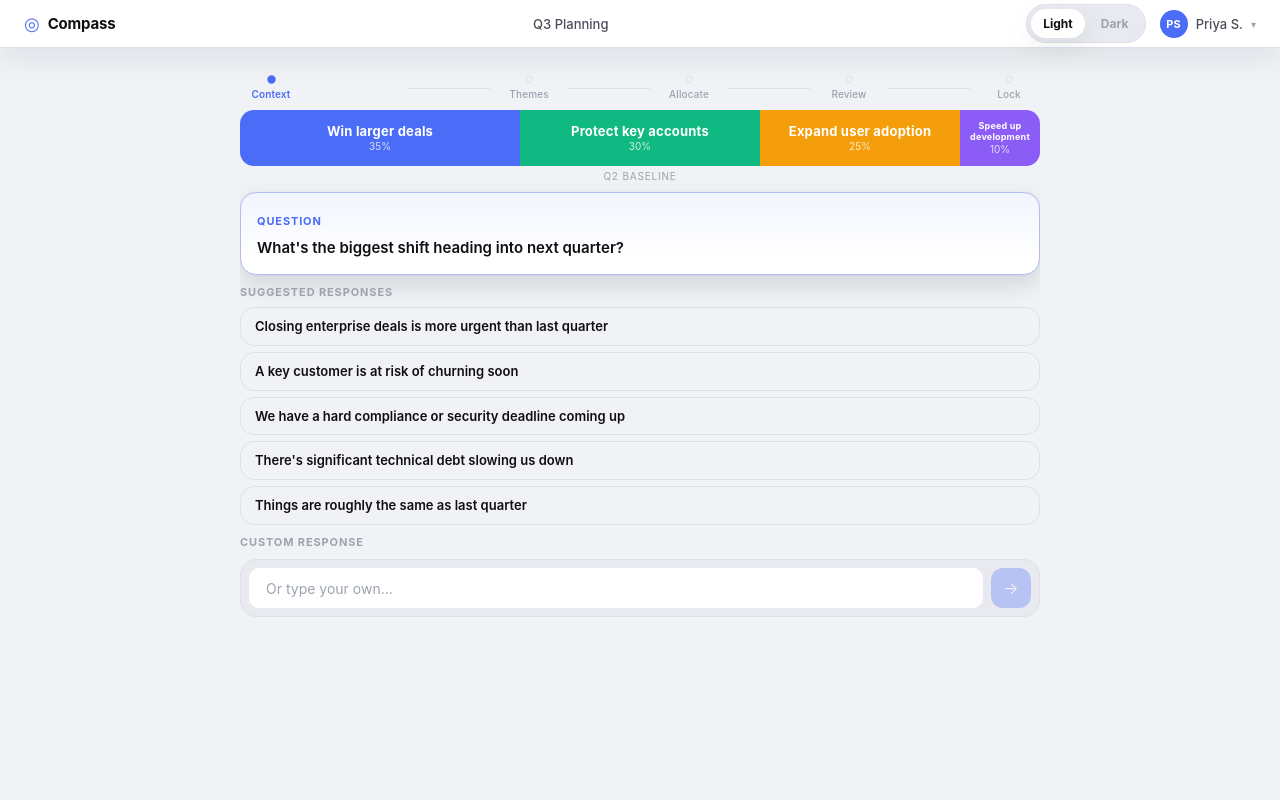
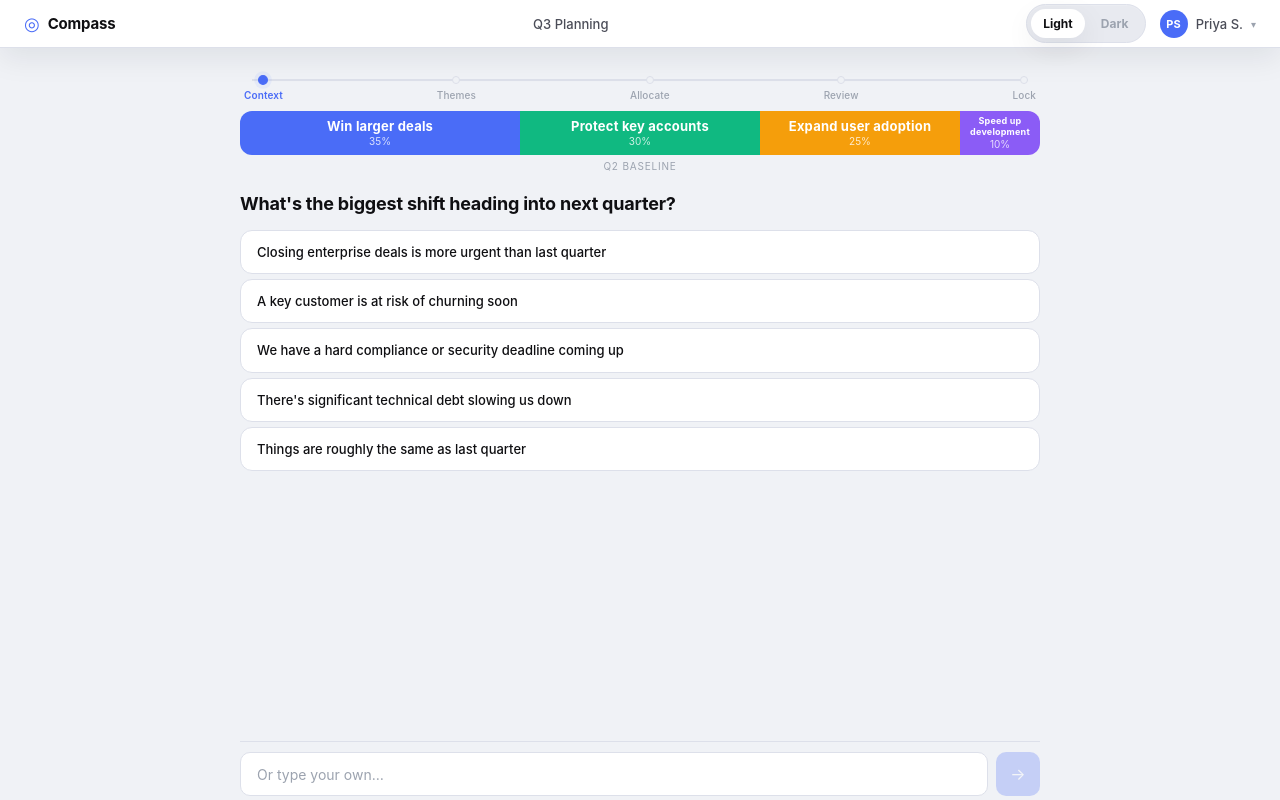
Before and after one commit to bharatlodha26/orbit-v3, a React (Vite) app: page / in a window 1280 px wide. Both pictures are taken after a click on the element 640 px from the left and 410 px from the top of the page. Built offline with nearby package versions, Linux system fonts and the light colour scheme.

Commit message:
Fixing codex mess

```diff
--- a/src/components/PlanningProgress.tsx
+++ b/src/components/PlanningProgress.tsx
@@ -2,11 +2,11 @@ import { motion } from 'framer-motion';
 import type { PlanningStep } from '../types';
 
 const STEPS: { id: PlanningStep; label: string }[] = [
-  { id: 'context', label: 'Context' },
-  { id: 'themes', label: 'Themes' },
+  { id: 'context',  label: 'Context'  },
+  { id: 'themes',   label: 'Themes'   },
   { id: 'allocate', label: 'Allocate' },
-  { id: 'review', label: 'Review' },
-  { id: 'lock', label: 'Lock' },
+  { id: 'review',   label: 'Review'   },
+  { id: 'lock',     label: 'Lock'     },
 ];
 
 interface PlanningProgressProps {
@@ -15,48 +15,34 @@ interface PlanningProgressProps {
   onStepClick: (step: PlanningStep) => void;
 }
 
-export function PlanningProgress({
-  currentStep,
-  completedSteps,
-  onStepClick,
-}: PlanningProgressProps) {
-  const currentIdx = STEPS.findIndex(step => step.id === currentStep);
+export function PlanningProgress({ currentStep, completedSteps, onStepClick }: PlanningProgressProps) {
+  return (
+    <nav className="planning-progress" aria-label="Planning steps">
+      <div className="planning-progress-steps">
+        {STEPS.map((step) => {
+          const isCompleted = completedSteps.includes(step.id);
+          const isCurrent   = step.id === currentStep;
+          const state       = isCurrent ? 'current' : isCompleted ? 'completed' : 'pending';
 
           return (
-    <div className="planning-progress">
-      <div className="planning-progress-steps" role="list">
-        {STEPS.map((step, index) => {
-          const isCompleted = completedSteps.includes(step.id);
-          const isCurrent = step.id === currentStep;
-          const isClickable = isCompleted;
-
-          return (
-            <div key={step.id} className="planning-progress-step-wrapper" role="listitem">
-              {index > 0 && (
-                <div
-                  className="planning-progress-line"
-                  data-active={index <= currentIdx || undefined}
-                />
-              )}
             <button
+              key={step.id}
               className="planning-progress-step"
-                data-state={isCurrent ? 'current' : isCompleted ? 'completed' : 'pending'}
-                onClick={() => isClickable && onStepClick(step.id)}
-                disabled={!isClickable && !isCurrent}
+              data-state={state}
+              onClick={() => isCompleted && onStepClick(step.id)}
+              disabled={!isCompleted && !isCurrent}
               aria-current={isCurrent ? 'step' : undefined}
-                title={step.label}
             >
               <motion.span
                 className="planning-progress-dot"
-                  animate={{ scale: isCurrent ? 1.2 : 1 }}
+                animate={{ scale: isCurrent ? 1.25 : 1 }}
                 transition={{ type: 'spring', stiffness: 400, damping: 20 }}
               />
               <span className="planning-progress-label">{step.label}</span>
             </button>
-            </div>
           );
         })}
       </div>
-    </div>
+    </nav>
   );
 }
--- a/src/index.css
+++ b/src/index.css
@@ -279,45 +279,34 @@ h1,h2,h3,h4 { font-weight: 700; }
 
 /* ─── Planning progress stepper ──────────────────────────── */
 .planning-progress {
-  display: flex;
   width: 100%;
-  padding-bottom: 2px;
-}
-
-@media (max-height: 860px) {
-  .planning-progress {
-    padding-bottom: 0;
-  }
+  flex-shrink: 0;
 }
 
 .planning-progress-steps {
-  display: flex;
-  align-items: center;
+  position: relative;
+  display: flex;
+  justify-content: space-between;
+  align-items: flex-start;
   width: 100%;
-  gap: 0;
-}
-
-.planning-progress-step-wrapper {
-  display: flex;
-  align-items: center;
-  flex: 1;
-  min-width: 0;
-}
-
-.planning-progress-line {
-  flex: 1;
-  height: 1px;
-  min-width: 18px;
-  margin: 0 8px;
+}
+
+/* Horizontal track: absolutely positioned at the vertical center of the dot */
+.planning-progress-steps::before {
+  content: '';
+  position: absolute;
+  /* dot is 8px tall → center at 4px → midpoint of 1.5px track ≈ top: 3.25px */
+  top: 3px;
+  left: 12px;
+  right: 12px;
+  height: 1.5px;
   background: var(--border);
-  transition: background 0.3s;
-}
-
-.planning-progress-line[data-active] {
-  background: var(--accent);
+  z-index: 0;
 }
 
 .planning-progress-step {
+  position: relative;
+  z-index: 1;
   display: flex;
   flex-direction: column;
   align-items: center;
@@ -325,9 +314,7 @@ h1,h2,h3,h4 { font-weight: 700; }
   background: none;
   border: none;
   cursor: default;
-  min-width: 62px;
   padding: 0 4px;
-  flex-shrink: 0;
 }
 
 .planning-progress-step[data-state='completed'] {
@@ -336,16 +323,19 @@ h1,h2,h3,h4 { font-weight: 700; }
 
 .planning-progress-dot {
   display: block;
-  width: 7px;
-  height: 7px;
+  width: 8px;
+  height: 8px;
   border-radius: 50%;
   border: 1.5px solid var(--border);
-  background: transparent;
+  /* filled with the page bg so it masks the track line behind it */
+  background: var(--bg);
+  transition: border-color 0.2s, background 0.2s;
 }
 
 .planning-progress-step[data-state='current'] .planning-progress-dot {
   border-color: var(--accent);
   background: var(--accent);
+  box-shadow: 0 0 0 3px var(--accent-soft);
 }
 
 .planning-progress-step[data-state='completed'] .planning-progress-dot {
@@ -358,7 +348,7 @@ h1,h2,h3,h4 { font-weight: 700; }
   color: var(--text-tertiary);
   font-weight: 500;
   white-space: nowrap;
-  letter-spacing: 0.12px;
+  letter-spacing: 0.1px;
   text-align: center;
 }
 
@@ -372,16 +362,6 @@ h1,h2,h3,h4 { font-weight: 700; }
 }
 
 @media (max-width: 767px) {
-  .planning-progress-line {
-    margin: 0 4px;
-    min-width: 10px;
-  }
-
-  .planning-progress-step {
-    min-width: 48px;
-    padding: 0 2px;
-  }
-
   .planning-progress-label {
     font-size: 9px;
   }
@@ -702,200 +682,143 @@ h1,h2,h3,h4 { font-weight: 700; }
 }
 
 /* ─── Conversation screen ────────────────────────────────── */
-.conversation-screen-inner {
-  gap: var(--screen-gap);
-}
-
-.conversation-bar-block {
-  display: flex;
-  flex-direction: column;
-  gap: 4px;
-}
-
-.conversation-bar-block .allocation-bar {
-  height: 64px !important;
-  border-radius: 14px !important;
-}
-
-.conversation-current-quarter {
+
+/* Layout: fixed header elements + scrollable chips + sticky input */
+.conv-layout {
+  gap: 0;
+  overflow: hidden;
+  padding-bottom: 0;
+}
+
+/* Bar block: context, intentionally compact */
+.conv-bar-block {
+  flex-shrink: 0;
+  display: flex;
+  flex-direction: column;
+  gap: 5px;
+  padding: 14px 0 2px;
+}
+
+.conv-bar-block .allocation-bar {
+  height: 52px !important;
+  border-radius: 12px !important;
+}
+
+.conv-quarter-label {
   font-size: 10px;
   color: var(--text-tertiary);
-  text-align: center;
   text-transform: uppercase;
   letter-spacing: 0.08em;
-}
-
-.conversation-turn-card {
-  background: var(--surface);
-  border-radius: 16px;
-  padding: calc(var(--question-card-padding) + 2px);
-  border: 1px solid var(--border);
-}
-
-.conversation-turn-card-loading {
+  text-align: center;
+}
+
+/* Question block: the hero element */
+.conv-question-block {
+  flex-shrink: 0;
+  padding: 20px 0 16px;
+  min-height: 72px;
+  display: flex;
+  align-items: center;
+}
+
+.conv-question-text {
+  font-size: 22px;
+  font-weight: 700;
+  color: var(--text-primary);
+  line-height: 1.3;
+  letter-spacing: -0.2px;
+}
+
+.conv-loading-text {
+  font-size: 14px;
+  color: var(--text-tertiary);
+}
+
+/* Chips: scrollable, takes remaining vertical space */
+.conv-chips-scroll {
+  flex: 1;
+  overflow-y: auto;
+  display: flex;
+  flex-direction: column;
+  gap: 7px;
+  min-height: 0; /* required for flex overflow */
+  scrollbar-width: none;
+  padding-bottom: 4px;
+}
+.conv-chips-scroll::-webkit-scrollbar { display: none; }
+
+.conv-chip {
+  display: flex;
+  align-items: center;
+  width: 100%;
+  min-height: 46px;
+  padding: 12px 16px;
+  background: var(--surface);
+  border: 1px solid var(--border);
+  border-radius: 12px;
+  font-size: 14px;
+  font-weight: 500;
+  color: var(--text-primary);
+  text-align: left;
+  line-height: 1.4;
+  transition: background 0.12s, border-color 0.12s, color 0.12s;
+  flex-shrink: 0;
+}
+.conv-chip:hover {
+  background: var(--accent-soft);
+  border-color: var(--accent);
+  color: var(--accent);
+}
+.conv-chip:active { opacity: 0.85; }
+
+/* Input: always visible at bottom */
+.conv-input-row {
+  flex-shrink: 0;
+  display: flex;
+  gap: 8px;
+  align-items: center;
+  padding: 10px 0 4px;
+  border-top: 1px solid var(--border);
+}
+
+.conv-input {
+  flex: 1;
+  height: 44px;
+}
+
+.conv-submit-btn {
+  width: 44px;
+  height: 44px;
+  flex-shrink: 0;
+  background: var(--accent);
+  color: white;
+  border-radius: 10px;
+  font-size: 16px;
+  display: flex;
+  align-items: center;
+  justify-content: center;
+  transition: opacity 0.15s;
+}
+.conv-submit-btn:disabled { opacity: 0.25; cursor: not-allowed; }
+.conv-submit-btn:not(:disabled):hover { opacity: 0.9; }
+
+/* Compact on short viewports */
+@media (max-height: 860px) {
+  .conv-bar-block { padding-top: 10px; }
+  .conv-bar-block .allocation-bar { height: 44px !important; }
+  .conv-question-block { padding: 14px 0 10px; min-height: 56px; }
+  .conv-question-text { font-size: 18px; }
+  .conv-chips-scroll { gap: 5px; }
+  .conv-chip { min-height: 42px; font-size: 13px; }
+}
+
+/* Legacy class aliases (used by other screens) — kept for compat */
+.conversation-screen-inner { gap: var(--screen-gap); }
+.conversation-loading {
   display: flex;
   align-items: center;
   justify-content: center;
   min-height: 60px;
-}
-
-.conversation-turn-question {
-  font-size: 16px;
-  font-weight: 600;
-  color: var(--text-primary);
-  line-height: 1.32;
-}
-
-.conversation-context-eyebrow,
-.conversation-section-label {
-  font-size: 11px;
-  font-weight: 700;
-  letter-spacing: 0.08em;
-  text-transform: uppercase;
-}
-
-.conversation-context-eyebrow {
-  display: inline-block;
-  margin-bottom: 10px;
-  color: var(--accent);
-}
-
-.conversation-chip-list {
-  display: flex;
-  flex-direction: column;
-  gap: 8px;
-}
-
-.conversation-input-row {
-  display: flex;
-  gap: 8px;
-  align-items: center;
-}
-
-.conversation-question-surface {
-  background: linear-gradient(180deg, var(--accent-soft), transparent 80%), var(--surface);
-  border-color: color-mix(in srgb, var(--accent) 30%, var(--border));
-  box-shadow: 0 0 0 1px rgba(125, 162, 255, 0.06), 0 10px 24px rgba(0, 0, 0, 0.12);
-}
-
-.conversation-section-label {
-  color: var(--text-tertiary);
-  margin-bottom: 2px;
-}
-
-.context-chip {
-  background: transparent;
-  border: 1px solid var(--border);
-  border-radius: 14px;
-  font-weight: 600;
-  box-shadow: none;
-}
-
-.context-chip:hover {
-  background: var(--surface-secondary);
-  color: var(--text-primary);
-  border-color: var(--accent);
-}
-
-.context-input-wrap {
-  display: flex;
-  flex-direction: column;
-  align-items: stretch;
-  gap: 8px;
-}
-
-.conversation-input-shell {
-  display: flex;
-  gap: 8px;
-  align-items: center;
-}
-
-.context-input-shell {
-  padding: 8px;
-  border-radius: 16px;
-  border: 1px solid var(--border);
-  background: var(--surface-secondary);
-}
-
-.context-input-shell .text-input {
-  background: var(--surface);
-  border-color: transparent;
-  box-shadow: none;
-}
-
-.context-submit-btn {
-  border-radius: 12px;
-  opacity: 0.85;
-}
-
-.conversation-columns {
-  display: flex;
-  flex-direction: column;
-  gap: 20px;
-  flex: 1;
-}
-
-.conversation-left {
-  display: flex;
-  flex-direction: column;
-  gap: 12px;
-  flex: 1;
-}
-
-.conversation-right {
-  /* hidden on mobile, shown on desktop */
-}
-
-.conversation-dots {
-  display: flex;
-  gap: 6px;
-  justify-content: center;
-}
-
-.conversation-bar-mobile {
-  /* shown on mobile */
-}
-
-.conversation-bar-label {
-  font-size: 11px;
-  color: var(--text-tertiary);
-  margin-top: 6px;
-  text-align: center;
-}
-
-.conversation-question-card {
-  background: var(--surface);
-  border-radius: 12px;
-  padding: 20px;
-  box-shadow: 0 1px 4px rgba(0,0,0,0.08);
-  border: 1px solid var(--border);
-}
-
-.conversation-question-text {
-  font-size: 17px;
-  font-weight: 600;
-  color: var(--text-primary);
-  line-height: 1.4;
-}
-
-@media (max-height: 860px) {
-  .conversation-turn-question,
-  .conversation-question-text {
-    font-size: 15px;
-  }
-
-  .conversation-bar-block .allocation-bar {
-    height: 56px !important;
-  }
-
-  .conversation-chip-list {
-    gap: 6px;
-  }
-
-  .conversation-chip-list .chip {
-    font-size: 13px;
-    line-height: 1.3;
-  }
 }
 
 .conversation-loading {
--- a/src/screens/ConversationScreen.tsx
+++ b/src/screens/ConversationScreen.tsx
@@ -24,7 +24,7 @@ export function ConversationScreen({ state, onSegmentsChange, onComplete, onStep
   const [currentTurnData, setCurrentTurnData] = useState<GeneratedTurn | null>(null);
   const [isLoading, setIsLoading] = useState(true);
 
-  const audio = useAudio();
+  const audio  = useAudio();
   const haptic = useHaptic();
 
   const loadTurn = useCallback(async (
@@ -61,34 +61,27 @@ export function ConversationScreen({ state, onSegmentsChange, onComplete, onStep
     const newTrail = [...trail, entry];
     setTrail(newTrail);
 
-    const newHistory: ConversationHistory[] = [
-      ...history,
-      { question: currentTurnData.question, answer },
-    ];
+    const newHistory: ConversationHistory[] = [...history, { question: currentTurnData.question, answer }];
     setHistory(newHistory);
     setInputText('');
 
     const nextTurn = turn + 1;
-
     if (nextTurn >= TOTAL_TURNS) {
-      setTimeout(() => {
-        audio.playTransition();
-        onComplete(newTrail);
-      }, 400);
+      setTimeout(() => { audio.playTransition(); onComplete(newTrail); }, 400);
       return;
     }
 
     setTimeout(async () => {
       setTurn(nextTurn);
-      setQuestionKey(key => key + 1);
+      setQuestionKey(k => k + 1);
       await loadTurn(nextTurn, newHistory, newSegments);
     }, 350);
   }, [currentTurnData, state.segments, onSegmentsChange, trail, history, turn, audio, haptic, loadTurn, onComplete]);
 
-  const handleChip = (chip: string) => submitAnswer(chip);
+  const handleChip   = (chip: string) => submitAnswer(chip);
   const handleSubmit = () => submitAnswer(inputText);
 
-  const currentStep: PlanningStep = turn <= 1 ? 'context' : 'themes';
+  const currentStep: PlanningStep    = turn <= 1 ? 'context' : 'themes';
   const completedSteps: PlanningStep[] = turn > 1 ? ['context'] : [];
 
   return (
@@ -98,68 +91,71 @@ export function ConversationScreen({ state, onSegmentsChange, onComplete, onStep
       animate={{ opacity: 1 }}
       exit={{ opacity: 0 }}
     >
-      <div className="screen-inner conversation-screen-inner">
+      <div className="screen-inner conv-layout">
+
+        {/* ── Breadcrumbs ────────────────────────────────── */}
         <PlanningProgress
           currentStep={currentStep}
           completedSteps={completedSteps}
           onStepClick={onStepClick}
         />
 
-        <div className="conversation-bar-block">
+        {/* ── Allocation bar (context, not focus) ────────── */}
+        <div className="conv-bar-block">
           <AllocationBar segments={state.segments} />
-          <p className="conversation-current-quarter">{state.currentQuarter} baseline</p>
+          <p className="conv-quarter-label">{state.currentQuarter} baseline</p>
         </div>
 
+        {/* ── Question (hero) ────────────────────────────── */}
         <AnimatePresence mode="wait">
           {isLoading ? (
             <motion.div
               key="loading"
+              className="conv-question-block"
               initial={{ opacity: 0 }}
               animate={{ opacity: 1 }}
               exit={{ opacity: 0 }}
-              className="conversation-turn-card conversation-turn-card-loading"
             >
               <motion.span
+                className="conv-loading-text"
                 animate={{ opacity: [0.3, 1, 0.3] }}
                 transition={{ repeat: Infinity, duration: 1.2 }}
-                style={{ fontSize: 14, color: 'var(--text-tertiary)' }}
               >
-                Thinking...
+                Thinking…
               </motion.span>
             </motion.div>
           ) : currentTurnData && (
             <motion.div
               key={questionKey}
-              initial={{ opacity: 0, y: 16 }}
+              className="conv-question-block"
+              initial={{ opacity: 0, y: 10 }}
               animate={{ opacity: 1, y: 0 }}
-              exit={{ opacity: 0, y: -16 }}
+              exit={{ opacity: 0, y: -8 }}
               transition={{ duration: 0.2 }}
-              className="conversation-turn-card conversation-question-surface"
             >
-              <span className="conversation-context-eyebrow">Question</span>
-              <p className="conversation-turn-question">{currentTurnData.question}</p>
+              <p className="conv-question-text">{currentTurnData.question}</p>
             </motion.div>
           )}
         </AnimatePresence>
 
+        {/* ── Chips (scrollable middle zone) ─────────────── */}
         {!isLoading && currentTurnData && (
           <AnimatePresence mode="wait">
             <motion.div
               key={`chips-${questionKey}`}
+              className="conv-chips-scroll"
               initial={{ opacity: 0 }}
               animate={{ opacity: 1 }}
               exit={{ opacity: 0 }}
-              className="conversation-chip-list"
             >
-              <p className="conversation-section-label">Suggested responses</p>
               {currentTurnData.chips.map((chip, i) => (
                 <motion.button
                   key={chip}
-                  className="chip context-chip"
-                  initial={{ opacity: 0, x: -8 }}
+                  className="conv-chip"
+                  initial={{ opacity: 0, x: -6 }}
                   animate={{ opacity: 1, x: 0 }}
-                  transition={{ delay: i * 0.05 }}
-                  whileTap={{ scale: 0.97 }}
+                  transition={{ delay: i * 0.04 }}
+                  whileTap={{ scale: 0.98 }}
                   onClick={() => handleChip(chip)}
                 >
                   {chip}
@@ -169,28 +165,28 @@ export function ConversationScreen({ state, onSegmentsChange, onComplete, onStep
           </AnimatePresence>
         )}
 
+        {/* ── Input (always at bottom) ────────────────────── */}
         {!isLoading && (
-          <div className="conversation-input-row context-input-wrap">
-            <p className="conversation-section-label">Custom response</p>
-            <div className="conversation-input-shell context-input-shell">
+          <div className="conv-input-row">
             <input
-                className="text-input"
-                placeholder="Or type your own..."
+              className="text-input conv-input"
+              placeholder="Or type your own…"
               value={inputText}
               onChange={e => setInputText(e.target.value)}
               onKeyDown={e => e.key === 'Enter' && handleSubmit()}
             />
             <motion.button
-                className="btn-icon context-submit-btn"
+              className="conv-submit-btn"
               whileTap={{ scale: 0.9 }}
               onClick={() => { audio.playChipSelect(); handleSubmit(); }}
               disabled={!inputText.trim()}
+              aria-label="Submit"
             >
-                {'->'}
+              →
             </motion.button>
           </div>
-          </div>
         )}
+
       </div>
     </motion.div>
   );
```
Lines whose indentation alone changed are shown as unchanged.
